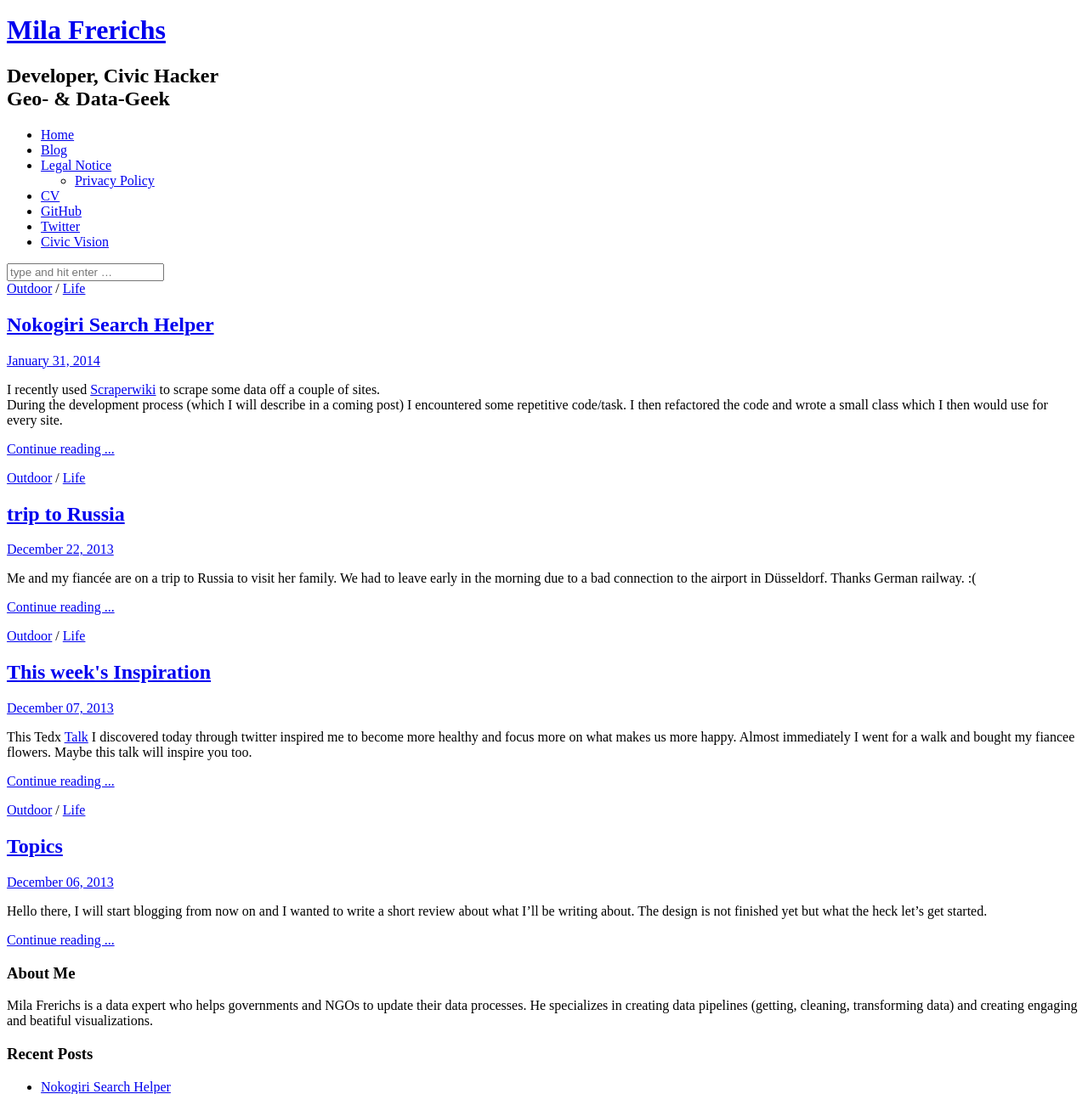
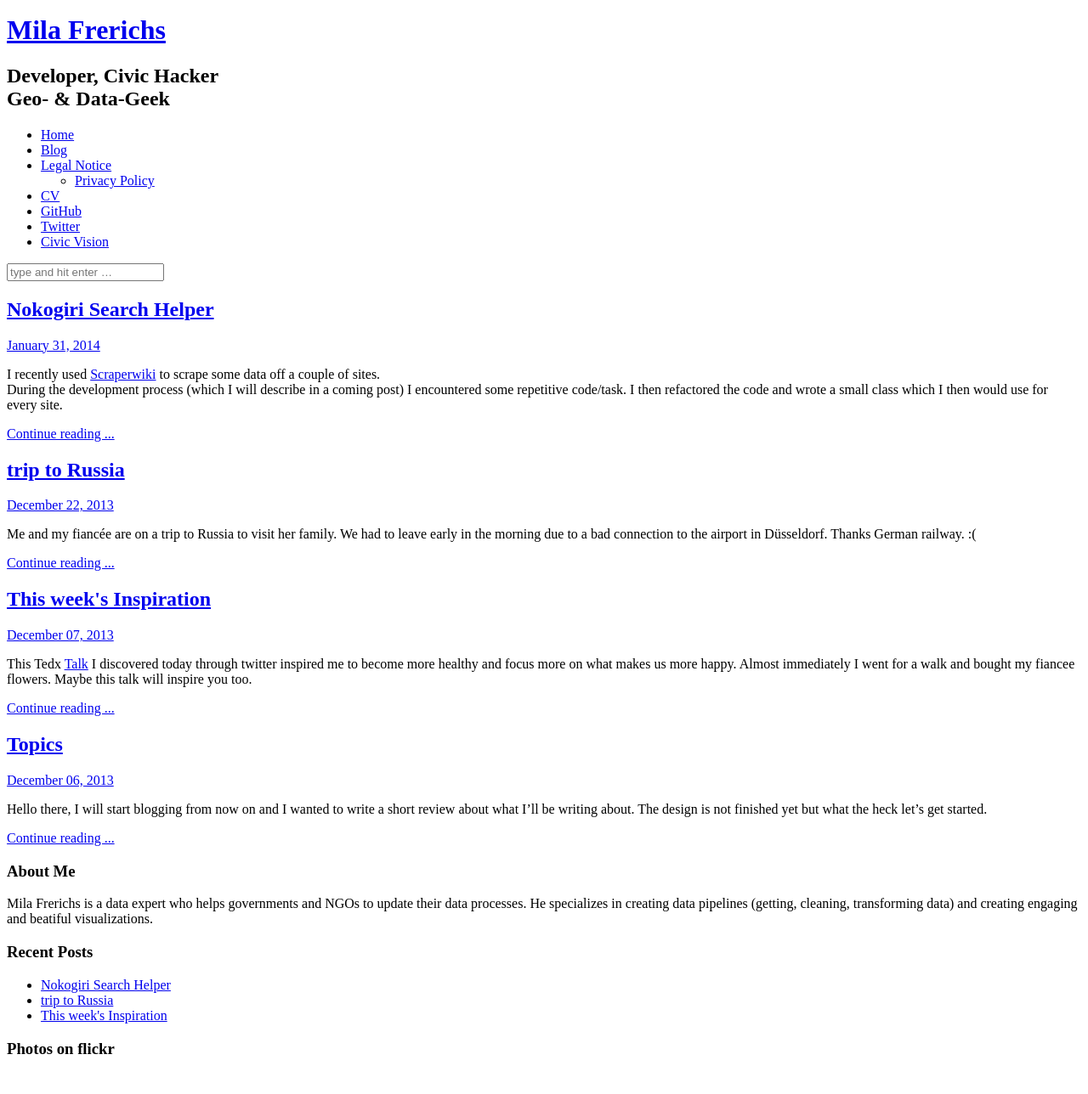
Before and after one commit to milafrerichs/milafrerichs.github.com_old, a Jekyll site: the page built from blog/index.html, in a window 1280 px wide and 1400 px high, cut to the strip 112-1400 px from the top of the window. Shown: the whole strip at 85% size. Built offline with Jekyll 4.4.1, drawn with Linux system fonts in a browser that asks for light colours; Markdown is read by kramdown in place of the engine named in the settings; a file with an impossible date is left out.

Commit message:
Remove categories for now

```diff
--- a/blog/index.html
+++ b/blog/index.html
@@ -9,7 +9,7 @@
       <!-- HENTRY-->
       <article class="hentry">
         <!--ENTRY-HEADER-->
-        {% if post.categories || post.category %}
+        {% if post.categories.length > 0 || post.category %}
           <header class="entry-header"> <span class="cat-links"> <a href="#" title="View all posts in Design" rel="category tag">Outdoor</a> / <a href="#" title="View all posts in Design" rel="category tag">Life</a> </span>
         {% endif %}
           <h1 class="entry-title"><a href="{{post.url}}">{{post.title}}</a></h1>
```
Also changed, not shown: _posts/2013-12-22-holiday.md (+1 -1 lines).
